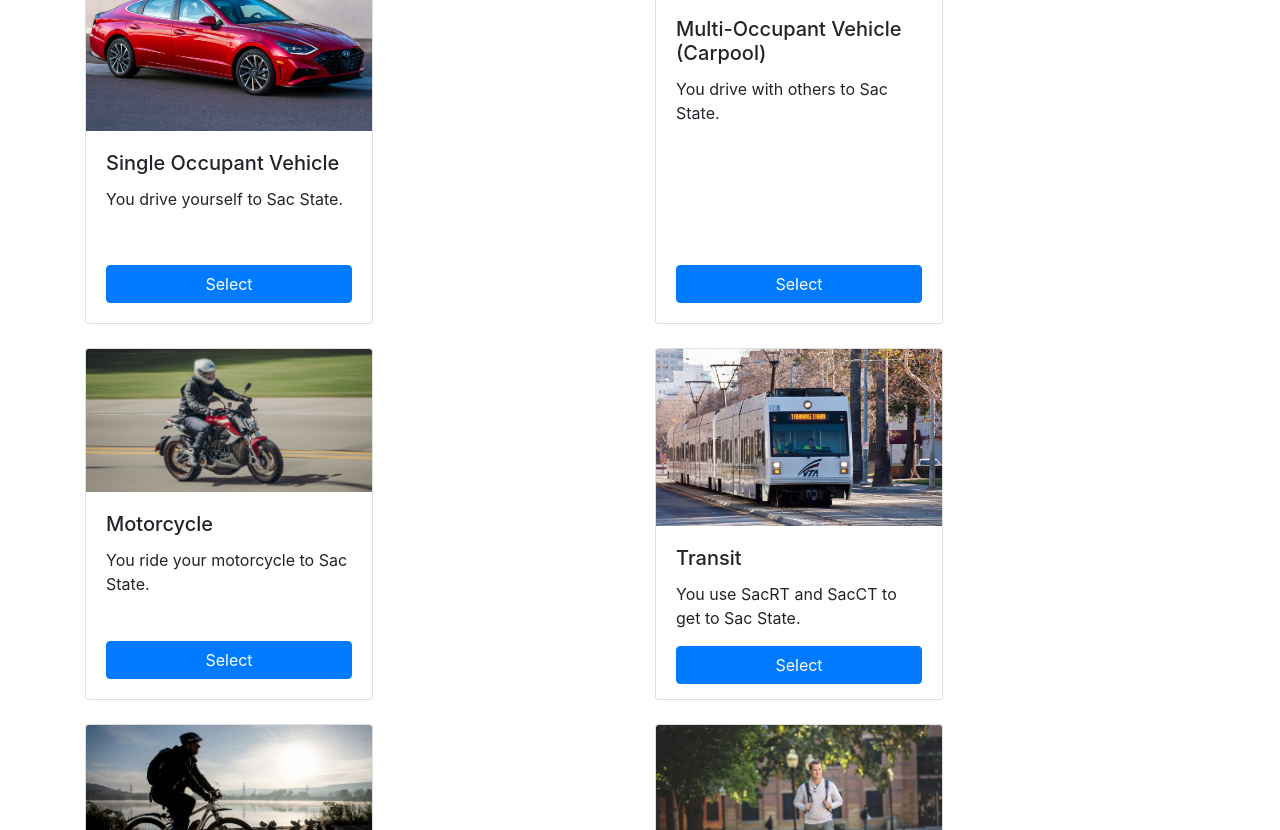
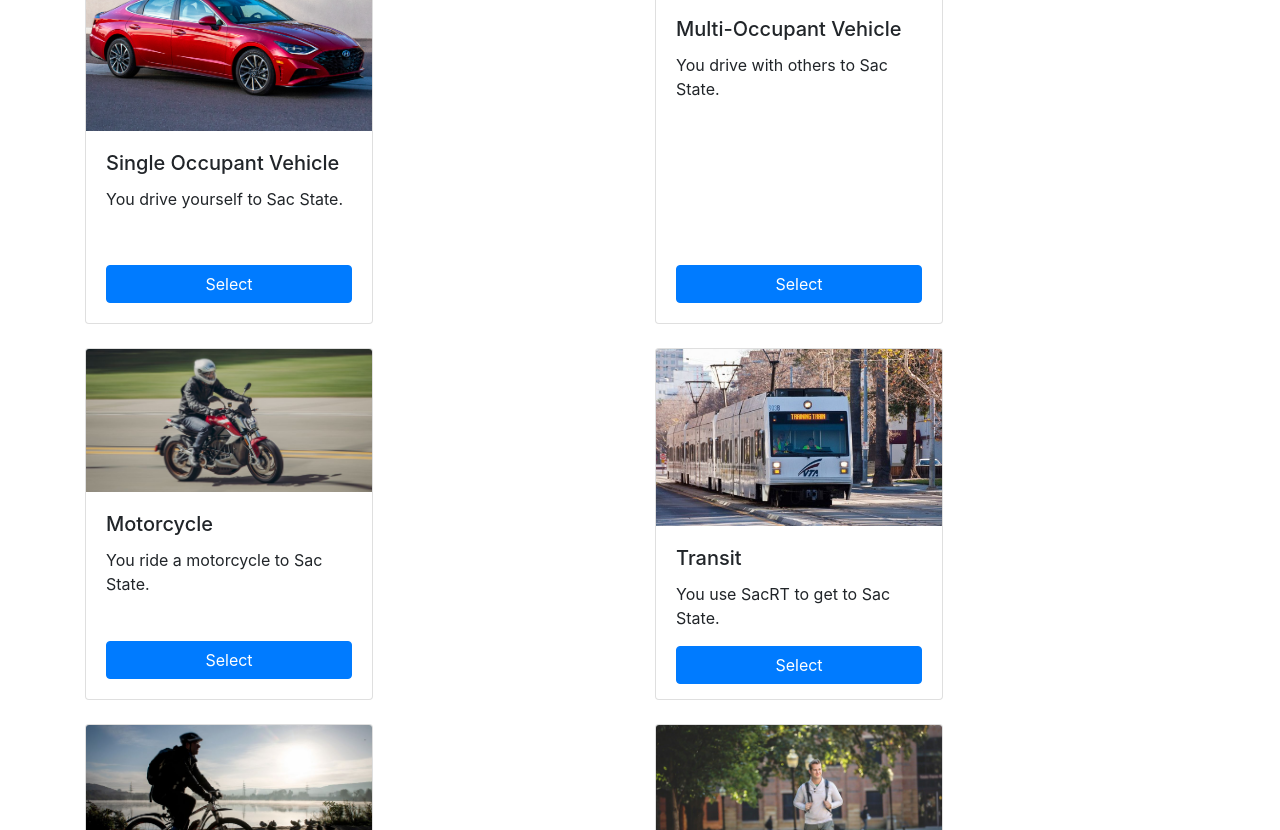
Before and after one commit to Just-Don-t-Know-JDK/CSUS-Commute-Options-JDK, a plain HTML site: page Options.html in a window 1280 px wide. Shown: the part 341-1171 px from the top of the page. Drawn offline with nearby package versions, Linux system fonts and the light colour scheme.

Commit message:
made description one liners
descriptions are one liners along with titles

```diff
--- a/Options.html
+++ b/Options.html
@@ -96,7 +96,7 @@
                     <div class="card" style="width: 18rem;height: 22rem;">
                         <img class="card-img-top" src="img/MOV.jpg" alt="MOV">
                         <div class="card-body d-flex flex-column">
-                          <h5 class="card-title">Multi-Occupant Vehicle (Carpool)</h5>
+                          <h5 class="card-title">Multi-Occupant Vehicle</h5>
                           <p class="card-text">You drive with others to Sac State.</p>
                           <a href="Options Forms/commuteOptionsMulti.html" class="btn btn-primary mt-auto">Select</a>
                         </div>
@@ -108,7 +108,7 @@
                         <img class="card-img-top" src="img/Motorcycle.jpg" alt="Mtrcycle">
                         <div class="card-body d-flex flex-column">
                           <h5 class="card-title">Motorcycle</h5>
-                          <p class="card-text">You ride your motorcycle to Sac State.</p>
+                          <p class="card-text">You ride a motorcycle to Sac State.</p>
                           <a href="Options Forms/commuteOptionsMotorCycle.html" class="btn btn-primary mt-auto">Select</a>
                         </div>
                       </div>
@@ -120,7 +120,7 @@
                         <img class="card-img-top" src="img/transit.jpg" alt="Transit" >
                         <div class="card-body d-flex flex-column">
                           <h5 class="card-title">Transit</h5>
-                          <p class="card-text">You use SacRT and SacCT to get to Sac State.</p>
+                          <p class="card-text">You use SacRT to get to Sac State.</p>
                           <a href="Options Forms/commuteOptionsTransit.html" class="btn btn-primary mt-auto">Select</a>
                         </div>
                       </div>
```
